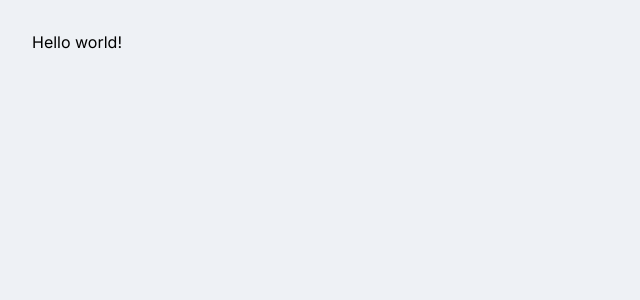
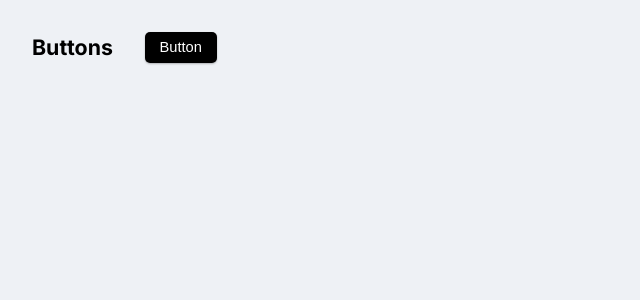
Before and after one commit to Acowdy/aether-react, a React (Create React App) app: page / in a window 1280 px wide. Shown: the top 300 px of the page, without its empty margins (0-640 px from the left). Built offline with nearby package versions, Linux system fonts and the light colour scheme.

Commit message:
Add component gallery with buttons

```diff
--- /dev/null
+++ b/src/Button.js
@@ -0,0 +1,10 @@
+import React from 'react';
+import './Button.scss';
+
+export function Button(props) {
+    return (
+        <button className="button">
+            {props.children}
+        </button>
+    )
+}
--- /dev/null
+++ b/src/Button.scss
@@ -0,0 +1,13 @@
+@import './variables.scss';
+
+.button {
+    font-size: 11pt;
+    display: block;
+    box-sizing: border-box;
+    padding: 0.5em 1em;
+    background-color: $color-secondary;
+    color: $color-on-secondary;
+    border: none;
+    border-radius: 5px;
+    box-shadow: 0px 1px 2px #0004;
+}
--- a/src/ComponentGallery.js
+++ b/src/ComponentGallery.js
@@ -1,10 +1,34 @@
 import React from 'react';
+import { Button } from './Button'
 import './ComponentGallery.scss';
 
-export default function ComponentGallery(props) {
+function Gallery(props) {
     return (
-        <div className="component-gallery">
+        <div className="gallery">
             {props.children}
         </div>
     )
 }
+
+function GalleryRow(props) {
+    return (
+        <div className="row">
+            <div className="label">
+                {props.label}
+            </div>
+            <div>
+                {props.children}
+            </div>
+        </div>
+    );
+}
+
+export default function ComponentGallery(props) {
+    return (
+        <Gallery>
+            <GalleryRow label="Buttons">
+                <Button>Button</Button>
+            </GalleryRow>
+        </Gallery>
+    );
+}
--- a/src/ComponentGallery.scss
+++ b/src/ComponentGallery.scss
@@ -1,3 +1,35 @@
-.component-gallery {
-    padding: 2em;
+.gallery {
+    padding: 1em;
+    width: 100%;
+    display: flex;
+    flex-direction: column;
+    box-sizing: border-box;
+
+    >.row {
+        padding-bottom: 2em;
+
+        >.label {
+            padding-bottom: 0.5em;
+            font-size: 16pt;
+            font-weight: 700;
+        }
+    }
 }
+
+@media only screen and (min-width: 768px) {
+    .gallery {
+        padding: 2em;
+
+        >.row {
+            text-align: right;
+            display: flex;
+            flex-direction: row;
+            align-items: center;
+
+            >.label {
+                padding-bottom: 0;
+                padding-right: 1.5em;
+            }
+        }
+    }
+}
--- a/src/index.js
+++ b/src/index.js
@@ -7,7 +7,6 @@ import * as serviceWorker from './serviceWorker';
 ReactDOM.render(
   <React.StrictMode>
     <ComponentGallery>
-      Hello world!
     </ComponentGallery>
   </React.StrictMode>,
   document.getElementById('root')
--- a/src/index.scss
+++ b/src/index.scss
@@ -1,4 +1,5 @@
 @import url('https://fonts.googleapis.com/css2?family=Inter:wght@200;400;700;900&display=swap');
+@import './variables.scss';
 
 body {
   margin: 0;
@@ -7,7 +8,10 @@ body {
     sans-serif;
   -webkit-font-smoothing: antialiased;
   -moz-osx-font-smoothing: grayscale;
-  background-color: #eef1f5;
+  background-color: $color-background;
+  color: $color-on-background;
+  font-size: 12pt;
+  width: 100%;
 }
 
 code {
--- /dev/null
+++ b/src/variables.scss
@@ -0,0 +1,8 @@
+$color-background: #eef1f5;
+$color-surface: #ffffff;
+$color-primary: #1957db;
+$color-secondary: #000000;
+$color-on-background: #000000;
+$color-on-surface: #000000;
+$color-on-primary: #ffffff;
+$color-on-secondary: #ffffff;
```
